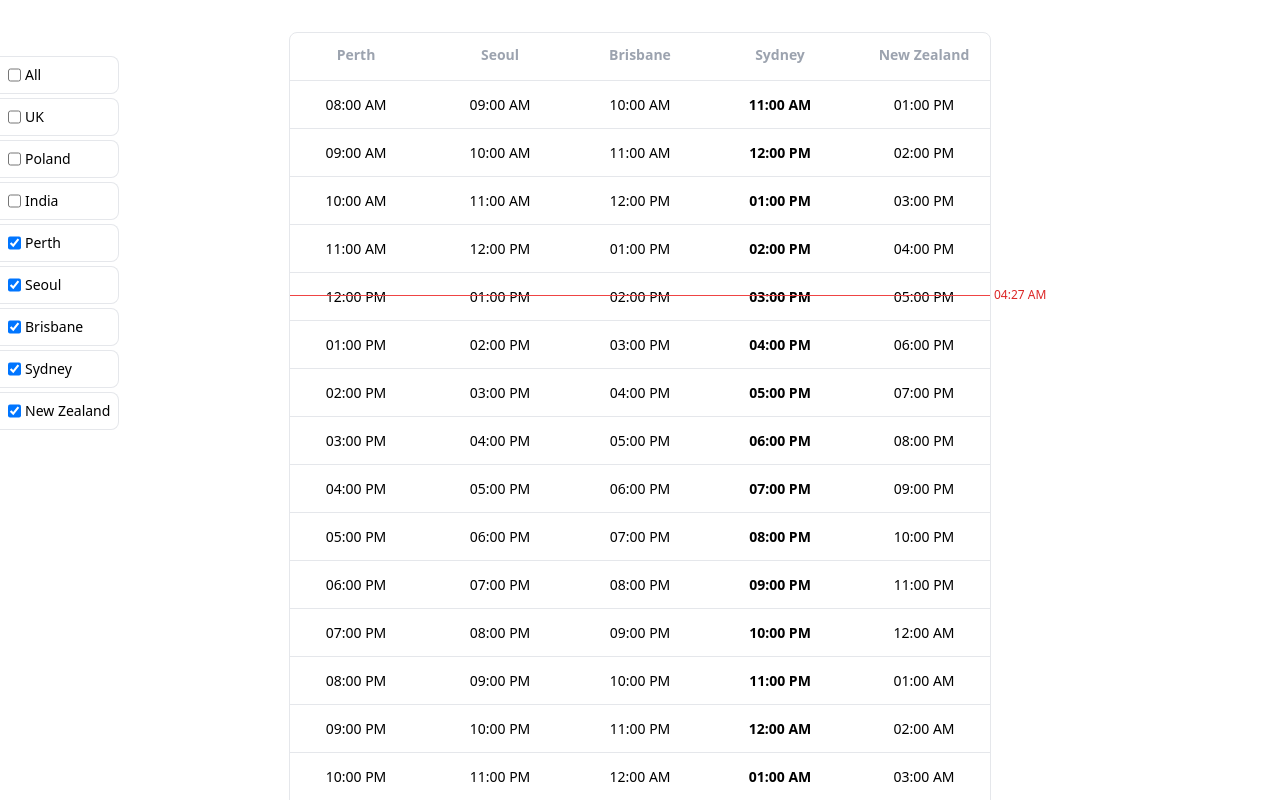
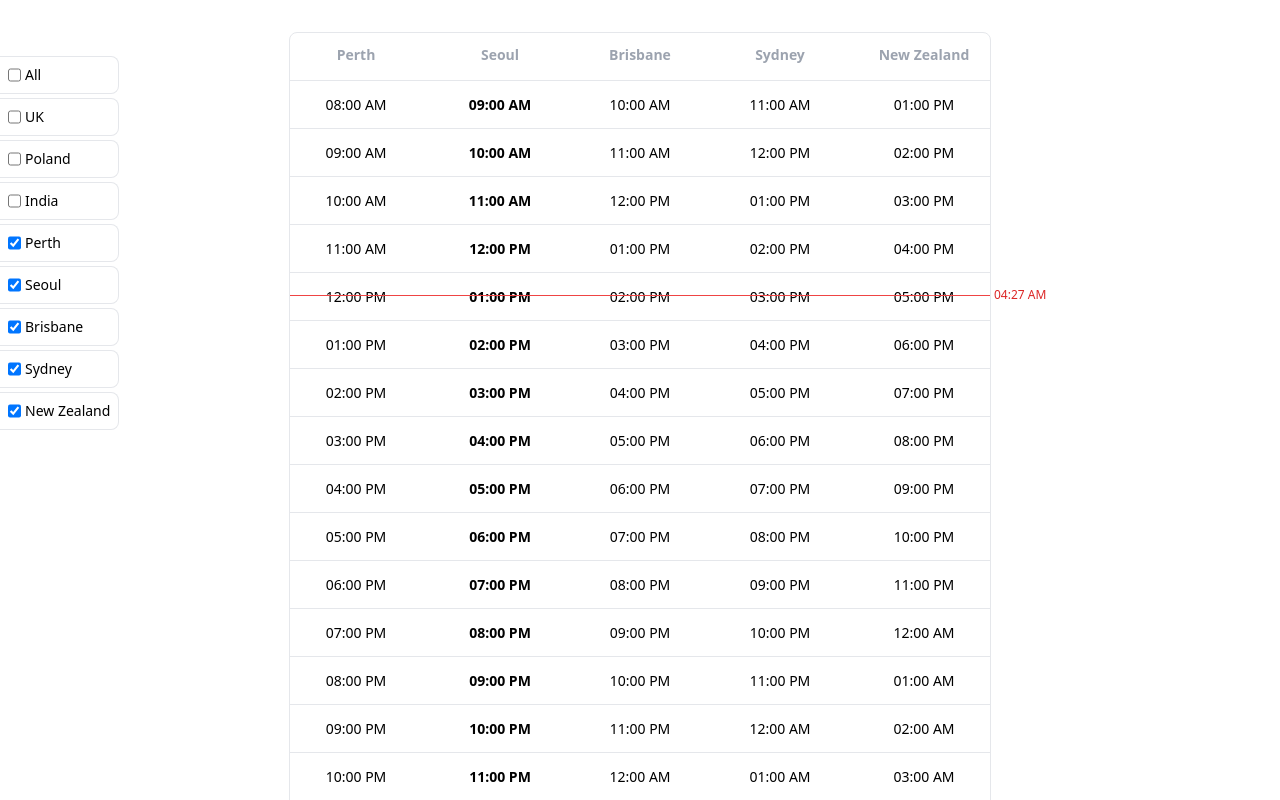
Before and after one commit to BarnabyBishop/Timezones, a React (Vite) app: page / in a window 1280 px wide. Shown: the top 800 px of the page. Built offline with nearby package versions, Linux system fonts and the light colour scheme.

Commit message:
Change default timezone

```diff
--- a/src/App.tsx
+++ b/src/App.tsx
@@ -10,8 +10,12 @@ type TimeZone = {
   abbreviation: string;
   hasDST: boolean;
 };
-
-const DEFAULT_ZONE = "Sydney";
+/** TODO
+ * - Set favourites (ELMO, AW etc)
+ * - Hover current time bar
+ * - Click row to copy Slack ready time (10:30am WA / 12:00pm NSW (AEST) / 4:30pm NZ)
+ */
+const DEFAULT_ZONE = "Seoul";
 
 const DEFAULT_TIMEZONES = [
   {
```
